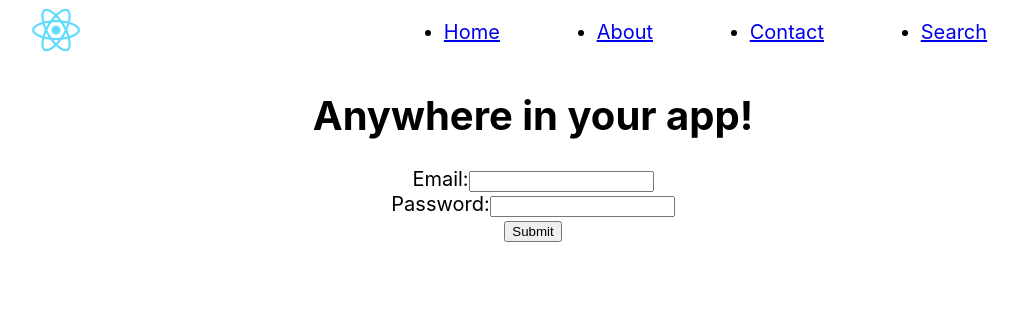
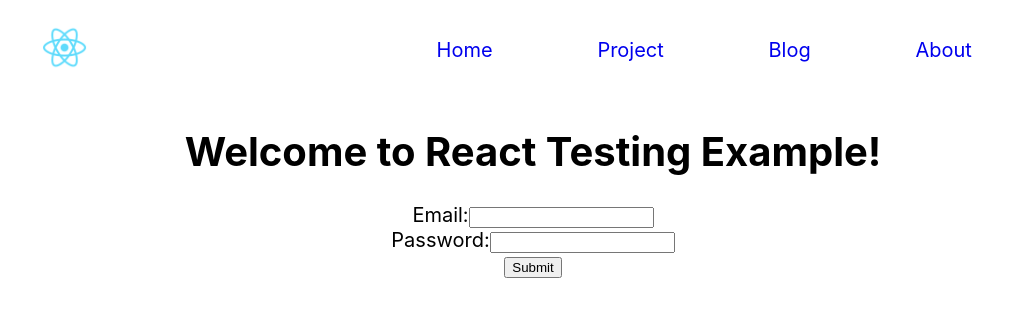
Before and after one commit to kelvin8773/react-test-examples, a React (Create React App) app: page / in a window 1280 px wide. Shown: the top 316 px of the page, without its empty margins (107-1124 px from the left). Built offline with nearby package versions, Linux system fonts and the light colour scheme.

Commit message:
add pages

```diff
--- a/src/App.js
+++ b/src/App.js
@@ -1,13 +1,12 @@
 import React from 'react';
 import './App.css';
-import NavBar from './components/navBar';
-import LoginForm from './components/loginForm';
+import Home from './pages/Home';
+
 
 function App() {
   return (
     <div className="App">
-      <NavBar />
-      <LoginForm />
+      <Home />
     </div>
   );
 }
--- a/src/components/loginForm.js
+++ b/src/components/loginForm.js
@@ -3,7 +3,7 @@ import { Formik } from 'formik';
 
 const LoginForm = () => (
   <div>
-    <h1>Anywhere in your app!</h1>
+    <h1>Welcome to React Testing Example!</h1>
     <Formik
       initialValues={{ email: '', password: '' }}
       validate={values => {
@@ -55,7 +55,7 @@ const LoginForm = () => (
               />
             </label>
 
-            <div data-testid="error-email" >
+            <div data-testid="error-email" style={{ 'color': 'red' }}>
               {errors.email && touched.email && errors.email}
             </div>
 
@@ -70,7 +70,7 @@ const LoginForm = () => (
               />
             </label>
 
-            <div data-testid="error-password" >
+            <div data-testid="error-password" style={{ 'color': 'red' }}>
               {errors.password && touched.password && errors.password}
             </div>
 
--- a/src/components/navBar.js
+++ b/src/components/navBar.js
@@ -2,20 +2,29 @@ import React from 'react';
 import Styled from 'styled-components';
 
 const NavBarWrapper = Styled.div`
+  height: 100px;
   display: flex;
   justify-content: space-around;
   align-items: center;
 `;
 
 const Logo = Styled.img`
-  max-width: 50px;
+  max-width: 45px;
 `;
 
-const LinkItems = Styled.ul`
+const LinkItems = Styled.div`
   display: flex;
   justify-content: space-around;
   align-items: center;
   width: 50%;
+`;
+
+const LinkItem = Styled.a`
+  text-decoration: none;
+  &:hover{
+    color: pink;
+    text-decoration: underline;
+  }
 `;
 
 const NavBar = () => (
@@ -25,18 +34,10 @@ const NavBar = () => (
     </a>
 
     <LinkItems>
-      <li>
-        <a href="/"> Home </a>
-      </li>
-      <li>
-        <a href="/about"> About </a>
-      </li>
-      <li>
-        <a href="/contact"> Contact </a>
-      </li>
-      <li>
-        <a href="/search"> Search </a>
-      </li>
+      <LinkItem href="/"> Home </LinkItem>
+      <LinkItem href="/project"> Project </LinkItem>
+      <LinkItem href="/blog"> Blog </LinkItem>
+      <LinkItem href="/about"> About </LinkItem>
     </LinkItems>
 
   </NavBarWrapper>
--- /dev/null
+++ b/src/pages/Home.js
@@ -0,0 +1,11 @@
+import React from 'react';
+import NavBar from '../components/navBar';
+import LoginForm from '../components/loginForm';
+
+export default () => (
+  <>
+    <NavBar />
+    <LoginForm />
+  </>
+
+);
```
Also changed, not shown: src/pages/About.js (added, +9 -0 lines), src/pages/Blog.js (added, +8 -0 lines), src/pages/Project.js (added, +8 -0 lines), 2 other files (tests, documents, lock files or other folders).
